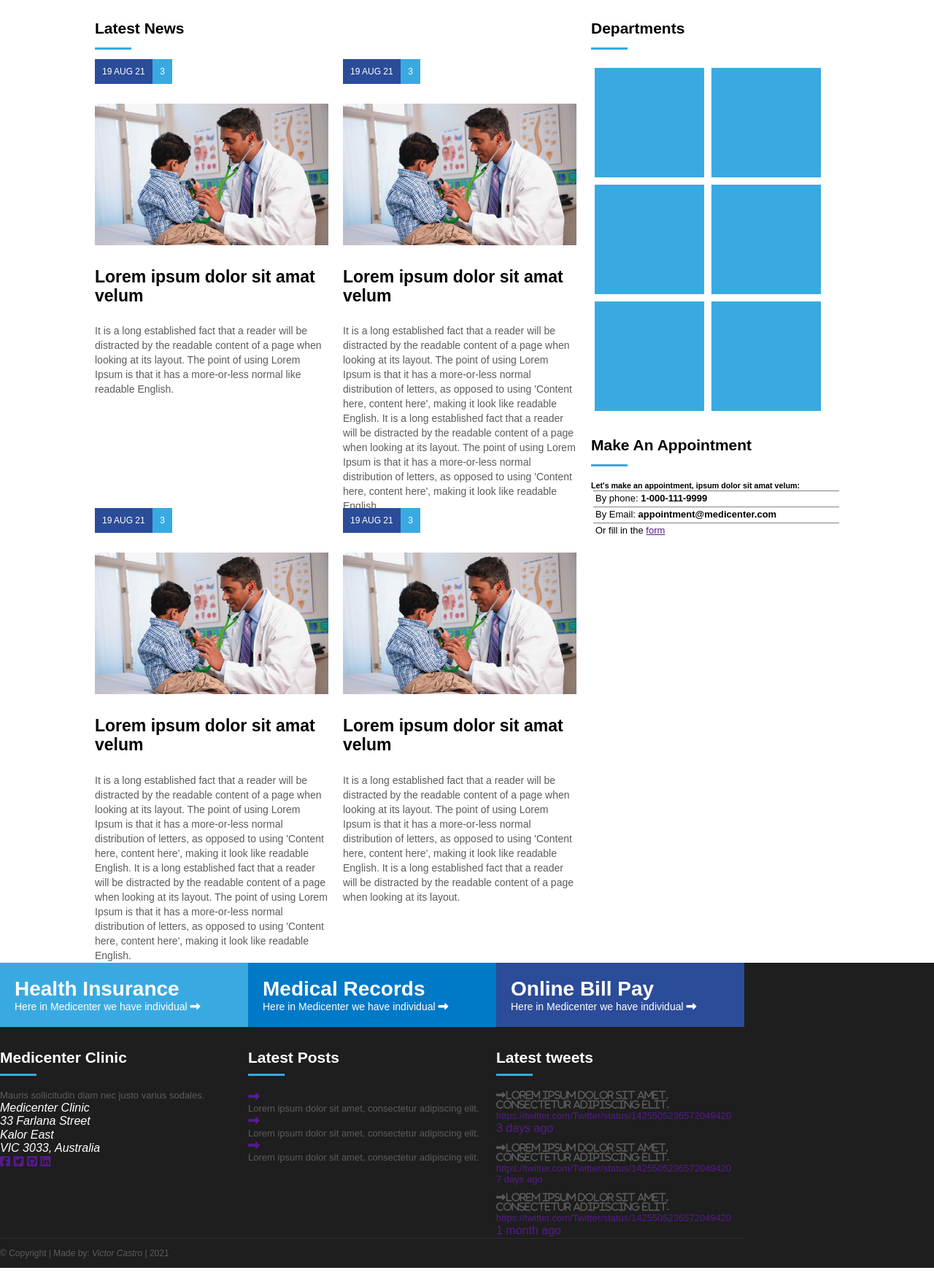
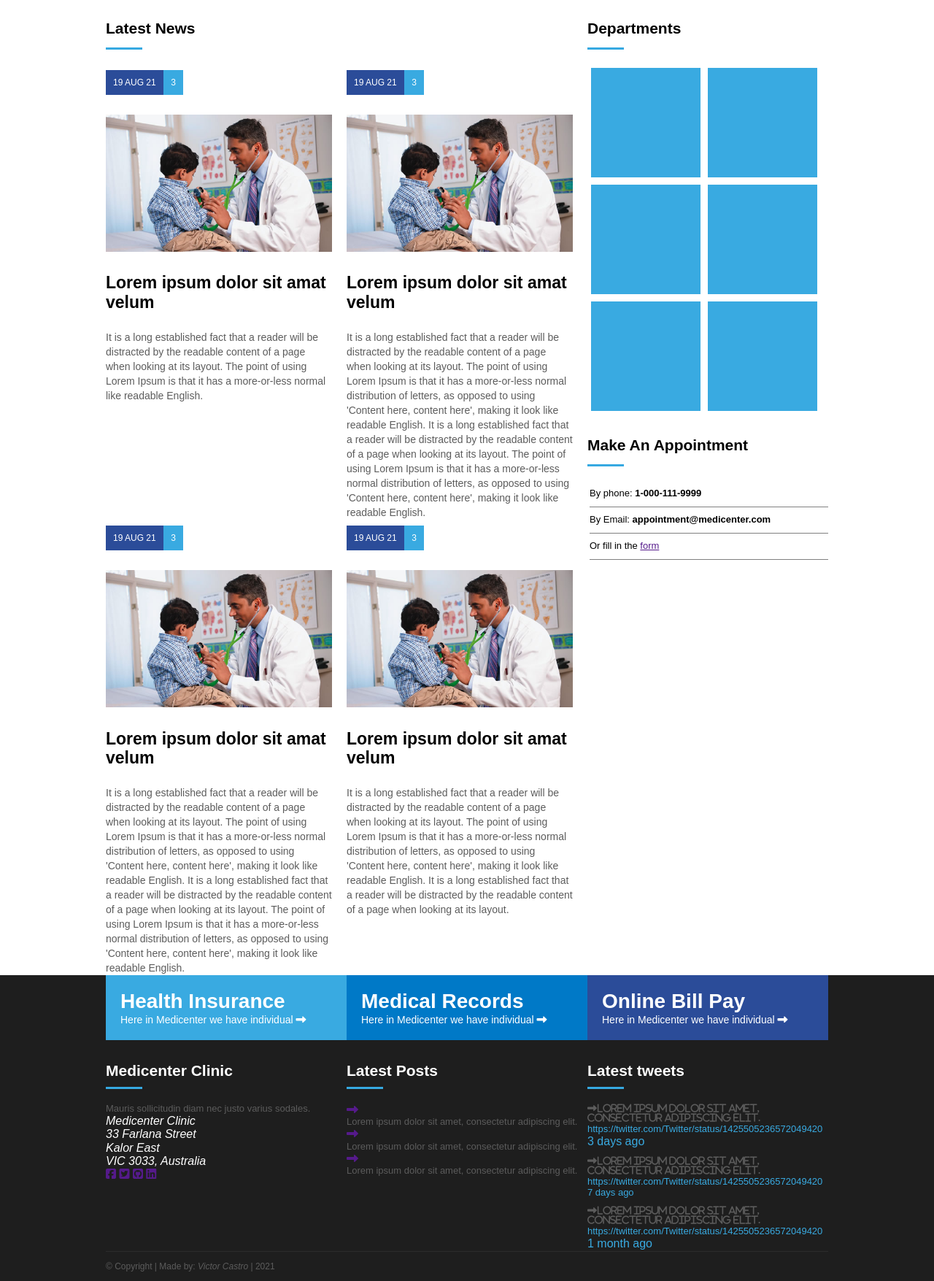
Before and after one commit to VictorCstr/10-medicenter, a plain HTML site: page index.html in a window 1280 px wide. Shown: the part 793-2548 px from the top of the page at 73% size. Drawn offline with Linux system fonts and the light colour scheme.

Commit message:
Add readme and bug fixes

```diff
--- a/estilos.css
+++ b/estilos.css
@@ -8,7 +8,7 @@
 
 .container{
     display: flex;
-    width: 1020px;
+    width: 990px;
     justify-content: space-between;
 }
 
@@ -35,7 +35,9 @@ nav a{
     text-transform: uppercase;
     color: #727272;
     padding: 10px;
+    text-decoration: none;
 }
+
 
 nav li a:hover , .active{
     background: #39aae1;
@@ -75,7 +77,6 @@ nav li a:hover , .active{
     font-weight: bold;
     max-width: 350px;
     text-shadow: 0px 1px 10px #555555;
-    margin-top: 30px;
 }
 
 
@@ -130,6 +131,10 @@ nav li a:hover , .active{
 }
 
 /*-----------------------------------------------------------*/
+
+.marksnews{
+    margin-top: 15px;
+}
 
 .date{
     background-color: #2b4c99;
@@ -225,16 +230,20 @@ article{
     margin-top: 5px;
 }
 .appointment p{
-    border-top: 1px solid gray;
+    border-bottom: 1px solid gray;
     font-size: 13px;
-    padding: 3px;
+    padding: 10px 0px;
     margin-left: 3px;
 }
+
+
 
 /*---------------------------------------------------------------------*/
 
 #rodape{
     background-color: #1e1e1e;
+    display: flex;
+    justify-content: center;
 }
 
 #menus , #posts{
@@ -299,13 +308,29 @@ article{
     border-top: 1px solid #2c2c2c;
 }
 
-#geral{
+.tweets a{
+    color:#39AAE1;
+}
+
+.geral{
     display:flex;
 	justify-content:center;
 }
 
 
+
 /*--------------------------------------------------------------------*/
+@media (max-width: 1020px){
+ .container{
+     padding: 5px;
+ }
+
+ #menus{
+     padding: 0px;
+     margin:0px;
+ }
+ }
+
 
 @media (max-width: 600px){
     header .container{
@@ -336,14 +361,14 @@ article{
 
     #itemmenu1, #itemmenu2, #itemmenu3{
     flex: 1;
-    flex-wrap: wrap;
+
     flex-direction: column;
     }
 
     #posts , #menus , .container , #copy, #rodape{
         flex-direction: column;
         flex: 1;
-        flex-wrap: wrap;
+
     }
 
     .container{
@@ -379,4 +404,5 @@ article{
         padding: 15px;
     }
 
+
 }
--- a/index.html
+++ b/index.html
@@ -89,7 +89,7 @@
       </div>  <!--Fim do Container-->
     </main>
 
-    <section id="geral">
+    <section class="geral">
     <div class="container">
       <section id="news">
           <div>
@@ -99,9 +99,11 @@
 
           <section>
           <div id="flex">
-                <article class="principal">
+                <article>
+                  <div class="marksnews">
                     <a href="" class="date">19 Aug 21</a>
                     <a href="" class="comments">3</a>
+                  </div>
                     <a href="">
                     <img src="imagens/dr.jpg">
                     <h2>Lorem ipsum dolor sit amat velum</h2>
@@ -110,9 +112,11 @@
                       </a>
                 </article>
 
-                <article  class="principal">
+                <article>
+                  <div class="marksnews">
                   <a href="" class="date">19 Aug 21</a>
                   <a href="" class="comments">3</a>
+                  </div>
                   <a href="">
                   <img src="imagens/dr.jpg">
                   <h2>Lorem ipsum dolor sit amat velum</h2>
@@ -125,9 +129,11 @@
                     </a>
                   </article>
 
-                  <article  class="principal">
+                  <article>
+                    <div class="marksnews">
                     <a href="" class="date">19 Aug 21</a>
                     <a href="" class="comments">3</a>
+                    </div>
                     <a href="">
                     <img src="imagens/dr.jpg">
                     <h2>Lorem ipsum dolor sit amat velum</h2>
@@ -140,9 +146,11 @@
                       </a>
                   </article>
 
-                  <article  class="principal">
+                  <article>
+                    <div class="marksnews">
                     <a href="" class="date">19 Aug 21</a>
                     <a href="" class="comments">3</a>
+                    </div>
                     <a href="">
                     <img src="imagens/dr.jpg">
                     <h2>Lorem ipsum dolor sit amat velum</h2>
@@ -176,7 +184,6 @@
           <h1>Make An Appointment</h1>
           <div class="barra"></div>
             <div class="appointment">
-              <h6>Let's make an appointment, ipsum dolor sit amat velum:</h6>
               <p>By phone:<strong> 1-000-111-9999 </strong></p>
               <p>By Email: <strong>appointment@medicenter.com</strong></p>
               <p>Or fill in the <a href="">form </a></p>
@@ -187,7 +194,7 @@
 </section>
 
     <footer id="rodape">
-    <div class="container column">
+      <div class="container column">
         <div id="menus">
           <div id="itemmenu1">
             <h2>Health Insurance</h2>
@@ -278,7 +285,7 @@
         <div id="copy">
          <p>© Copyright | Made by: <cite>Victor Castro</cite> | 2021</p>
         </div>
-    </div>  <!--Container-->
+      </div>  <!--Container-->
     </footer>
 
   </body>
```
Also changed, not shown: 1 other file.
